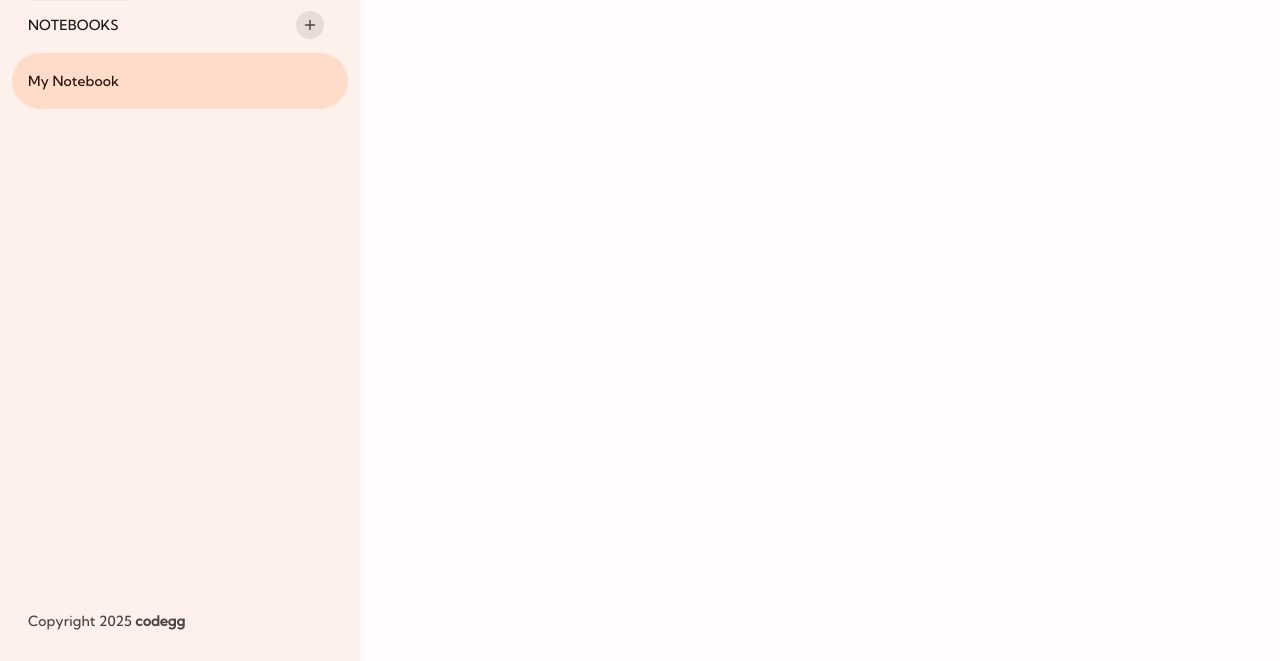
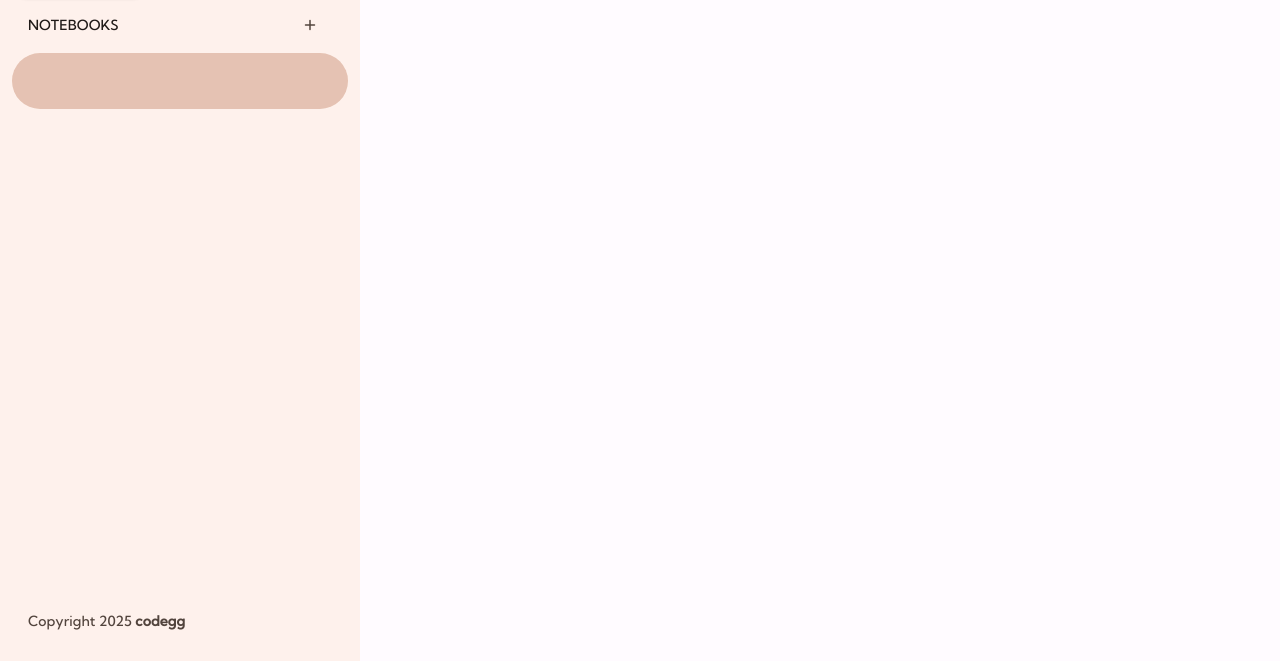
Before and after one commit to anish-18github/Notekeeper-App, a plain HTML site: page index.html in a window 1280 px wide. Both pictures are taken after a click on the button "add". Shown: the part 139-800 px from the top of the page. Drawn offline with nearby package versions, Linux system fonts and the light colour scheme.

Commit message:
Working on create Notebook Component :0

```diff
--- a/index.html
+++ b/index.html
@@ -88,7 +88,7 @@
 
         <nav class="nav custom-scrollbar" data-sidebar-list>
 
-            <div class="nav-item active">
+            <!-- <div class="nav-item active">
 
                 <span class="text text-label-large" data-notebook-field>My Notebook</span>
 
@@ -107,7 +107,7 @@
 
                 <div class="state-layer"></div>
 
-            </div>
+            </div> -->
 
         </nav>
 
--- a/src/css/style.css
+++ b/src/css/style.css
@@ -275,7 +275,8 @@ textarea {
 }
 
 input,
-textarea [contenteditable="true"] {
+textarea,
+[contenteditable="true"] {
   outline: none;
 }
 
--- a/src/js/app.js
+++ b/src/js/app.js
@@ -4,8 +4,15 @@
  * Module import
  */
 
-import { addEventOnElements, getGreetingMsg } from "./utils.js";
+import {
+    addEventOnElements,
+    getGreetingMsg,
+    activeNotebook,
+    makeElemEditable
+} from "./utils.js";
+
 import { Tooltip } from "./components/Tooltip.js";
+import { db } from "./db.js";
 
 /**
  * Toggle sidebar in small screen
@@ -41,4 +48,55 @@ $greetingElem.textContent = getGreetingMsg(currentHour);
  */
 
 const /** {HTMLElement} */ $currentDateElem = document.querySelector('[data-current-date]');
-$currentDateElem.textContent = new Date().toDateString().replace(' ', ', ')
+$currentDateElem.textContent = new Date().toDateString().replace(' ', ', ');
+
+/**
+ * Notebook create field
+ */
+
+const/** {HTMLElemet} */ $sidebarList = document.querySelector('[data-sidebar-list]');
+const/** {HTMLElemet} */ $addNotebookBtn = document.querySelector('[data-add-notebook]');
+
+
+const showNotebookField = function () {
+    const /** {HTMLElement} */ $navItem = document.createElement('div');
+    $navItem.classList.add('nav-item');
+
+    $navItem.innerHTML = `
+    <span class="text text-label-large" data-notebook-field></span>
+
+    <div class="state-layer"></div>
+    `;
+
+    $sidebarList.appendChild($navItem);
+
+    const /** {HTMLElement} */ $navItemField = $navItem.querySelector('[data-notebook-field]');
+
+    //Active new crated notebook and deactive the last one.
+    activeNotebook.call($navItem);
+
+    //Make notebook field content editable and focus
+    makeElemEditable($navItemField);
+
+    //When user press 'Enter' then create boebook.
+    $navItemField.addEventListener('keydown', createNotebook)
+}
+
+$addNotebookBtn.addEventListener('click', showNotebookField);
+
+/**
+ * Create new notebook.
+ * Creates a new notebook when the 'Enter' key is pressed while editing a notebok name field.
+ * The new notebook is stored in the database.
+ *
+ * @param {KeyboardEvent} event - The keyboard event that triggered notebook creation.
+ */
+
+const createNotebook = function (event) {
+    if (event.key === 'Enter') {
+
+        //Strore new created notebook in database.
+        db.post.notebook(this.textContent || 'Untitled') // this: navItemField
+
+    }
+}
--- a/src/js/components/Tooltip.js
+++ b/src/js/components/Tooltip.js
@@ -2,6 +2,7 @@
 
 /**
  * Attaches a tooltip behavior to a given DOM element.
+ *
  * When the element is hovered over, a tooltip with the specified content is displayed.
  * The tooltip is automatically positioned below the element.
  *
--- a/src/js/db.js
+++ b/src/js/db.js
@@ -1,5 +1,85 @@
+'use strict';
+
 /**
- * @copyright codewithsadee 2023
+ * Import module
+ */
+import { generateID } from "./utils.js";
+
+
+
+
+//DB Object
+let /** {Object} */ notekeeperDB = {};
+
+/**
+ * Initialization a local database. I the data exists in local storage, it is loaded.
+ * otherwise, a new empty database structure is cerated and stored.
+ */
+const initDB = function () {
+    const /** {JSON | undefined} */ db = localStorage.getItem('notekeeperDB');
+
+    if (db) {
+        notekeeperDB = JSON.parse(db);
+    } else {
+        notekeeperDB.notebooks = [];
+        localStorage.setItem('notekeeperDB', JSON.stringify(notekeeperDB));
+    }
+}
+
+initDB();
+
+/**
+ * Reads and loads the localstorage data in to the global variable 'notekeeperDB
+ */
+const readDB = function () {
+    notekeeperDB = JSON.parse(localStorage.getItem('notekeeperDB'));
+}
+
+/**
+ * Writes the current state of the global variable 'notekeeperDB' to local storage.
+ */
+const writeDB = function () {
+    localStorage.setItem('notekeeperDB', JSON.stringify('notekeeperDB'));
+}
+
+
+/**
+ * Collection of functions for performing CRUD operations on database.
+ * The database state is managed using global variabls and local storage.
+ *
+ * @namespace
+ * @property {Object} get = Functions for retriving data from the database.
+ * @property {Object} gepost - Functions for adding data to the database.
+ * @property {Object} update - Functions for updating data in the database.
+ * @property {Object} delete - Functions for deleting data from the database.
  */
 
-'use strict';
+
+export const db = {
+
+
+    post: {
+
+        /**
+         * Add a new notebook to the datavase.
+         *
+         * @function
+         * @param {string} name  - The name of the new notebook.
+         * @returns {Object} - The newly created notebook object.
+         */
+
+        notebook(name) {
+            readDB();
+
+            const /** {Object} */ notebookData = {
+                id: generateID(),
+                name,
+                notes: []
+            }
+            console.log(notebookData);
+
+
+            writeDB();
+        }
+    }
+}
--- a/src/js/utils.js
+++ b/src/js/utils.js
@@ -30,7 +30,43 @@ const getGreetingMsg = function (currentHour) {
     return `Good ${greeting}`;
 }
 
+let /** {HTMLElement | undefined} */ $lastActiveNavItem;
+
+/**
+ * Activates a navigation item by adding the 'active' class and deactivates the previously active item.
+ */
+const activeNotebook = function () {
+    $lastActiveNavItem?.classList.remove('active');
+    this.classList.add('active'); // this: $navItem
+    $lastActiveNavItem = this;  // this: $navItem
+}
+
+/**
+ * Make a DOM element editable by aetting the 'contenteditable' attribute to true and focusing on it.
+ *
+ * @param {HTMLElement} $element - The DOM element to make editable.
+ */
+
+const makeElemEditable = function ($element) {
+    $element.setAttribute('contenteditable', true);
+    $element.focus();
+
+}
+
+/**
+ * Generate a unique ID based on the current timestamp.
+ *
+ @returns {string} A string representation of the current timestamp.
+ */
+const generateID = function () {
+    return new Date().getTime().toString();
+}
+
 
 export {
-    addEventOnElements, getGreetingMsg
+    addEventOnElements,
+    getGreetingMsg,
+    activeNotebook,
+    makeElemEditable,
+    generateID
 }
```
